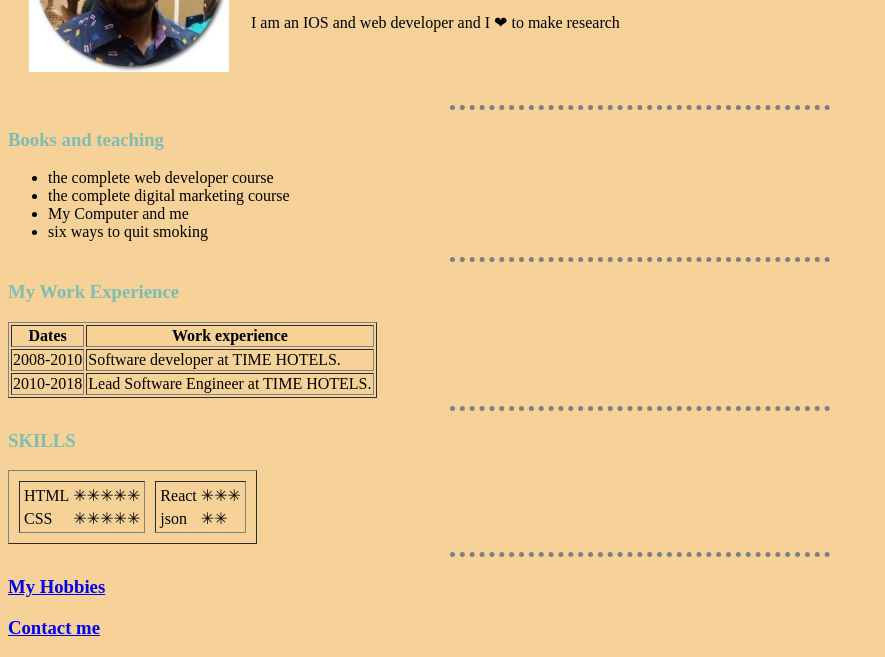
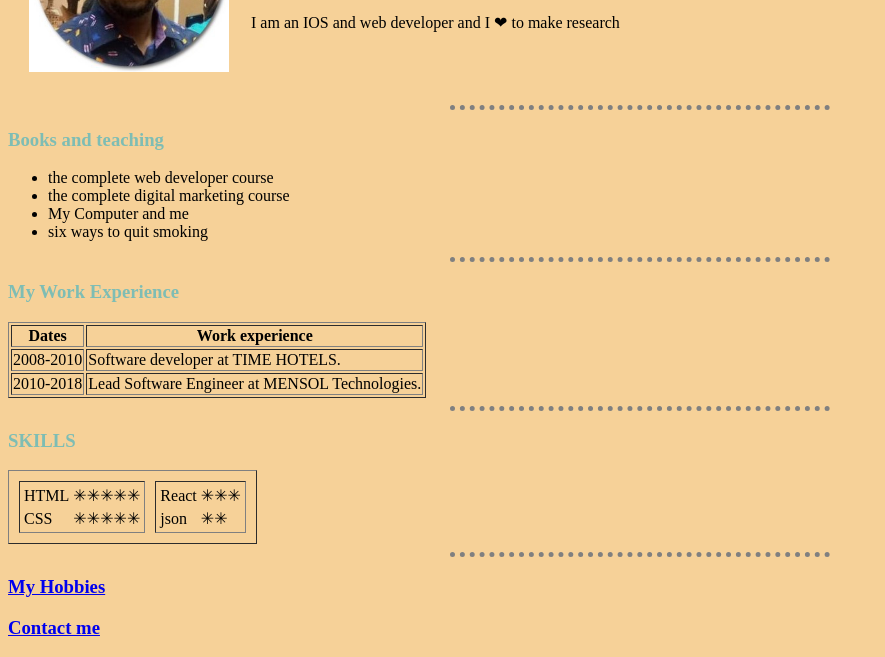
Before and after one commit to chuksnwoeke/My-Resume, a plain HTML site: page index.html in a window 1280 px wide. Shown: the part 157-814 px from the top of the page, without its empty margins (0-885 px from the left). Drawn offline with Linux system fonts and the light colour scheme.

Commit message:
Update index.html

```diff
--- a/index.html
+++ b/index.html
@@ -37,7 +37,7 @@
       </tr>
       <tr>
         <td>2010-2018</td>
-        <td>Lead Software Engineer at TIME HOTELS.</td>
+        <td>Lead Software Engineer at MENSOL Technologies.</td>
       </tr>
     </table>
     <hr>
```
